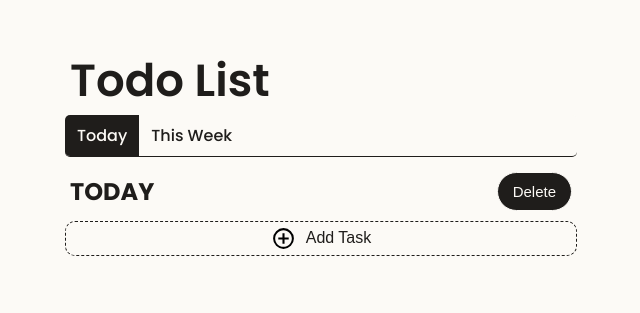
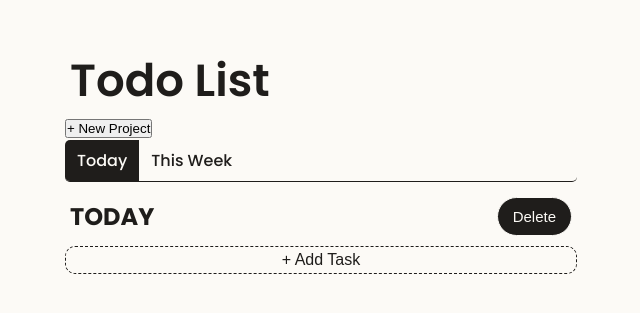
Before and after one commit to luhFraud/Todo, a website built with webpack: page dist/index.html in a window 1280 px wide. Shown: the part 107-420 px from the top of the page, without its empty margins (319-959 px from the left). Built offline with nearby package versions, Linux system fonts and the light colour scheme.

Commit message:
Added new project button

```diff
--- a/dist/index.html
+++ b/dist/index.html
@@ -11,8 +11,13 @@
     <script defer src="/dist/main.js"></script>
 </head>
 <body>
-    <div id="main">
-        <h1 id="web-title">Todo List</h1>
+    <div id="main" >
+        <div id="web-header">
+            <h1 id="web-title">Todo List</h1>
+            <button id="add-project-btn">
+                <p> + New Project</p>
+            </button>
+        </div>
         <div id="project-bar">
             <div id="project-list">
                 <div class="project active" id="today">
@@ -31,12 +36,15 @@
             <div id="task-list">
             </div>
             <button id="add-list-btn">
-                <svg xmlns="http://www.w3.org/2000/svg" viewBox="0 0 24 24"><title>plus-circle-outline</title>
-                    <path d="M12,20C7.59,20 4,16.41 4,12C4,7.59 7.59,4 12,4C16.41,4 20,7.59 20,12C20,16.41 16.41,20 12,20M12,2A10,10 0 0,0 2,12A10,10 0 0,0 12,22A10,10 0 0,0 22,12A10,10 0 0,0 12,2M13,7H11V11H7V13H11V17H13V13H17V11H13V7Z" />
-                </svg>
-                <p>Add Task</p>
+                <p> + Add Task</p>
             </button>
         </div>
     </div>
+    <div id="project-section" style="display: none;">
+        <div id="project-header">New Project</div>
+        <form id="new-project-form">
+
+        </form>
+    </div>
 </body>
 </html>
```
